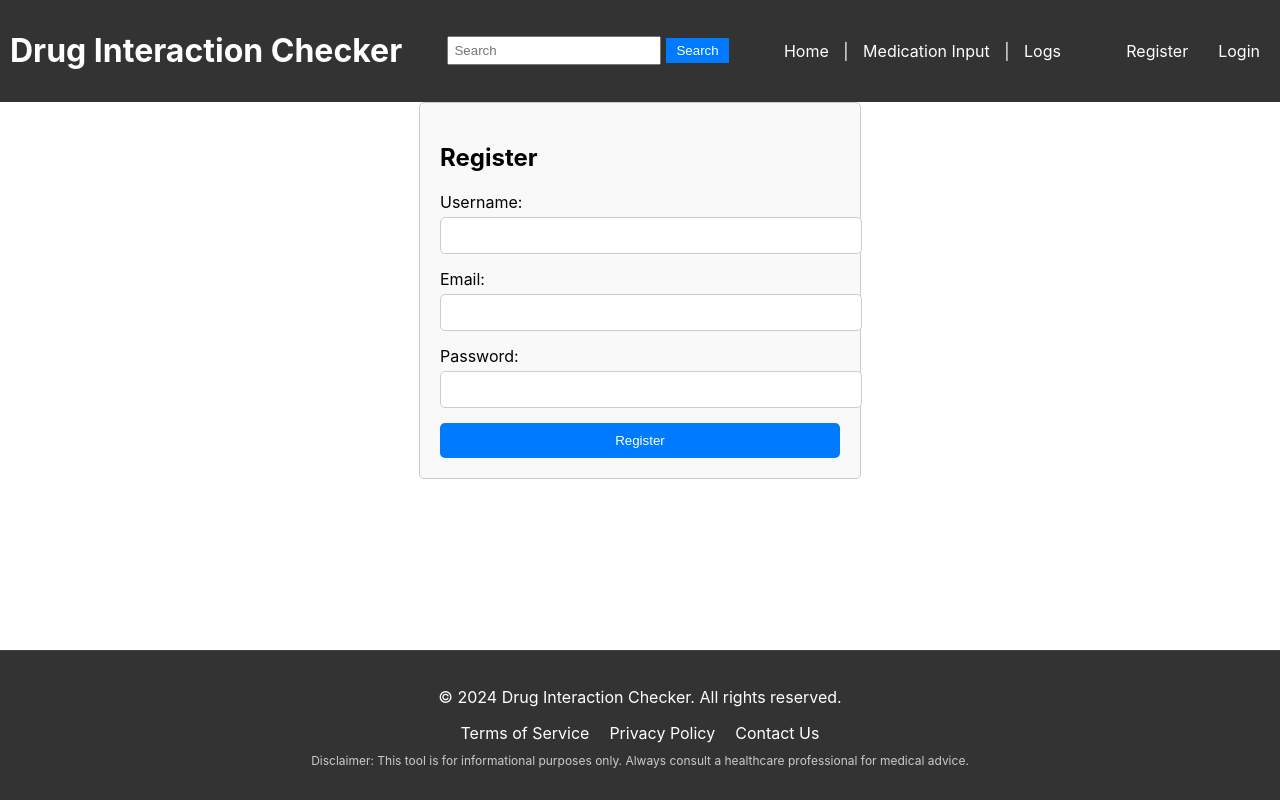
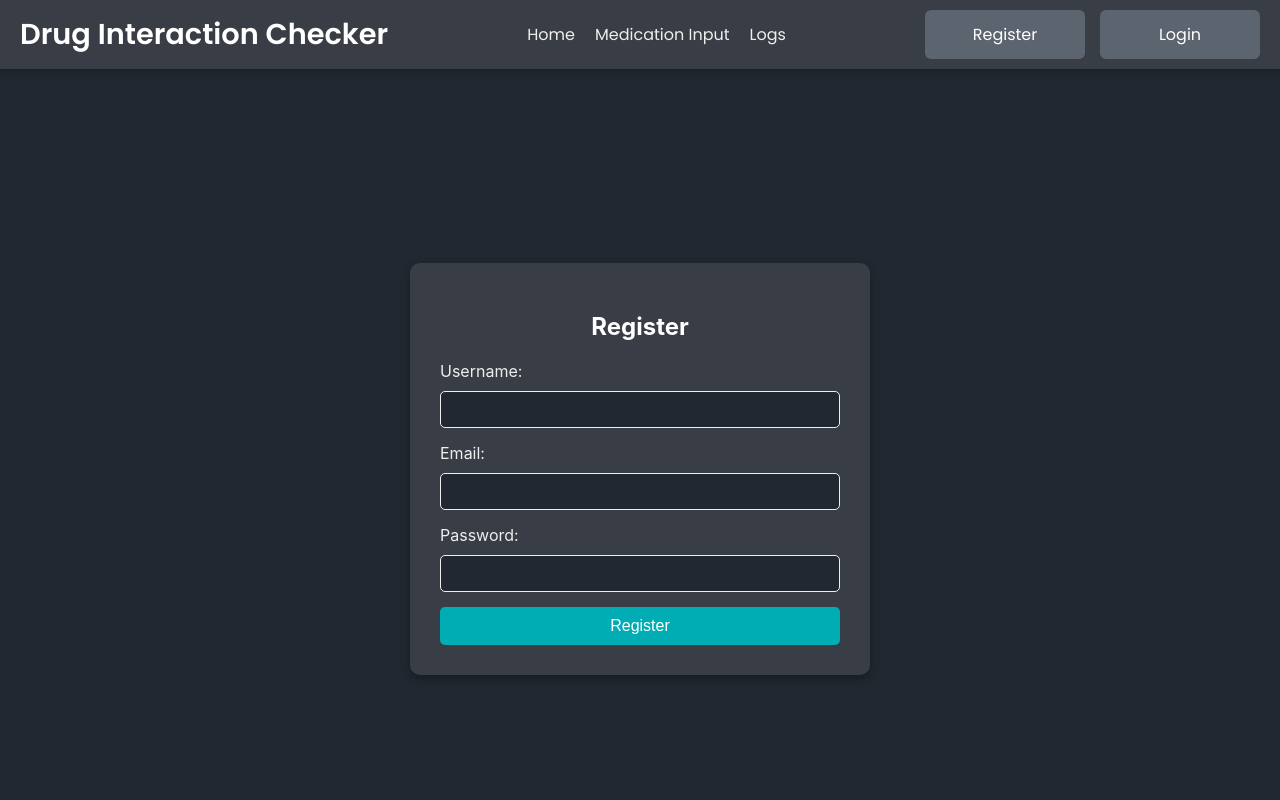
Before and after one commit to hend-isleem/drug_overdose, a React (Create React App) app in the folder frontend/: page /register in a window 1280 px wide. Shown: the top 800 px of the page. Built offline with nearby package versions, Linux system fonts and the light colour scheme.

Commit message:
make the logs , cha nges in styles

```diff
--- a/frontend/src/components/Footer.js
+++ b/frontend/src/components/Footer.js
@@ -25,12 +25,13 @@ const Footer = () => {
 
 // Basic styling for the footer
 const footerStyle = {
-  backgroundColor: "#333",
-  color: "#fff",
+  backgroundColor: "#393e46", // Matches the form container's color
+  color: "#eeeeee", // Light gray for text
   padding: "20px",
   textAlign: "center",
-  borderTop: "1px solid #444",
-  marginTop: "auto", // This will push the footer to the bottom when needed
+  borderTop: "1px solid #4a515d", // Subtle border to separate footer
+  marginTop: "auto",
+  fontFamily: "'Poppins', sans-serif", // Matching the header font
 };
 
 const footerLinksStyle = {
@@ -38,15 +39,16 @@ const footerLinksStyle = {
 };
 
 const linkStyle = {
-  color: "#fff",
+  color: "#00adb5", // Accent color for links
   textDecoration: "none",
   margin: "0 10px",
+  transition: "color 0.3s ease", // Smooth hover effect
 };
 
 const disclaimerStyle = {
   fontSize: "12px",
   marginTop: "10px",
-  color: "#ccc",
+  color: "#b0b0b0", // Slightly lighter gray for the disclaimer text
 };
 
 export default Footer;
--- a/frontend/src/components/Header.js
+++ b/frontend/src/components/Header.js
@@ -1,47 +1,27 @@
-import React, { useState } from "react";
+import React from "react";
 
 const Header = () => {
-  const [searchQuery, setSearchQuery] = useState("");
-
-  const handleSearch = (e) => {
-    e.preventDefault();
-    console.log(`Searching for: ${searchQuery}`);
-  };
-
   return (
     <header style={headerStyle}>
-      <h1>Drug Interaction Checker</h1>
-      <form onSubmit={handleSearch} style={searchFormStyle}>
-        <input
-          type="text"
-          placeholder="Search"
-          value={searchQuery}
-          onChange={(e) => setSearchQuery(e.target.value)}
-          style={searchInputStyle}
-        />
-        <button type="submit" style={searchButtonStyle}>
-          Search
-        </button>
-      </form>
-      <nav>
+      <div style={logoStyle}>
+        <h1 style={titleStyle}>Drug Interaction Checker</h1>
+      </div>
+      <nav style={navStyle}>
         <a href="/" style={linkStyle}>
           Home
-        </a>{" "}
-        |{" "}
+        </a>
         <a href="/input-medication" style={linkStyle}>
           Medication Input
-        </a>{" "}
-        |{" "}
+        </a>
         <a href="/logs" style={linkStyle}>
           Logs
         </a>
       </nav>
       <div style={authButtonsStyle}>
-        <a href="/register" style={linkStyle}>
+        <a href="/register" style={buttonStyle}>
           Register
         </a>
-
-        <a href="/login" style={linkStyle}>
+        <a href="/login" style={buttonStyle}>
           Login
         </a>
       </div>
@@ -50,52 +30,61 @@ const Header = () => {
 };
 
 const headerStyle = {
-  backgroundColor: "#333",
-  color: "#fff",
-  padding: "10px",
-  textAlign: "center",
+  backgroundColor: "#393e46", // Same as the footer's background color
+  color: "#eeeeee", // Light gray text color matching the footer
+  padding: "10px 20px",
   display: "flex",
   justifyContent: "space-between",
   alignItems: "center",
+  boxShadow: "0 4px 8px rgba(0, 0, 0, 0.2)",
+  fontFamily: "'Poppins', sans-serif",
+};
+
+const logoStyle = {
+  display: "flex",
+  alignItems: "center",
+};
+
+const titleStyle = {
+  fontSize: "1.8rem",
+  margin: "0",
+  fontWeight: "bold",
+  color: "#ffffff",
+};
+
+const navStyle = {
+  display: "flex",
+  gap: "20px",
 };
 
 const linkStyle = {
-  color: "#fff",
+  color: "#eeeeee",
   textDecoration: "none",
-  margin: "0 10px",
-};
-
-const searchFormStyle = {
-  display: "flex",
-  justifyContent: "center",
-  alignItems: "center",
-};
-
-const searchInputStyle = {
-  padding: "5px",
-  width: "200px",
-  marginRight: "5px",
-};
-
-const searchButtonStyle = {
-  padding: "5px 10px",
-  backgroundColor: "#007BFF",
-  color: "#fff",
-  border: "none",
-  cursor: "pointer",
+  fontSize: "1rem",
+  transition: "color 0.3s ease",
 };
 
 const authButtonsStyle = {
   display: "flex",
-  gap: "10px",
+  gap: "15px",
 };
 
 const buttonStyle = {
-  backgroundColor: "#007bff",
-  color: "#fff",
+  backgroundColor: "#5c646f",
+  color: "#ffffff",
   border: "none",
-  padding: "5px 10px",
+  padding: "10px 20px",
+  borderRadius: "6px",
+  fontSize: "1rem",
   cursor: "pointer",
+  textDecoration: "none",
+  textAlign: "center",
+  transition: "background-color 0.3s ease, transform 0.2s ease",
+  width: "120px",
+  height: "29px",
+  display: "inline-flex",
+  alignItems: "center",
+  justifyContent: "center",
 };
 
 export default Header;
--- a/frontend/src/components/Home.js
+++ b/frontend/src/components/Home.js
@@ -1,12 +1,11 @@
-import React, { useEffect, useState } from 'react';
-import { Link } from 'react-router-dom';
+import React, { useEffect, useState } from "react";
+import { Link } from "react-router-dom";
 
 const Home = () => {
   const [isLoggedIn, setIsLoggedIn] = useState(false);
 
   useEffect(() => {
-    // Check if user data exists in localStorage (indicating they're logged in)
-    const user = localStorage.getItem('user');
+    const user = localStorage.getItem("user");
     if (user) {
       setIsLoggedIn(true);
     } else {
@@ -15,7 +14,7 @@ useEffect(() => {
   }, []);
 
   return (
-    <div style={homeContainerStyle}>
+    <div style={pageStyle}>
       <div style={contentContainerStyle}>
         <h1 style={headingStyle}>Welcome to the Drug Interaction Checker ✨</h1>
         <p style={subHeadingStyle}>
@@ -27,81 +26,98 @@ useEffect(() => {
           </Link>
         ) : (
           <div>
-                    <h1 style={subHeadingStyle}>Please log in to access the Drug Interaction Checker</h1>
-                    <Link to="/register" style={authButtonStyle}>Register</Link>
-                    <Link to="/login" style={authButtonStyle}>Login</Link>
+            <h2 style={promptStyle}>
+              Please log in to access the Drug Interaction Checker
+            </h2>
+            <div style={authButtonsContainerStyle}>
+              <Link to="/register" style={authButtonStyle}>
+                Register
+              </Link>
+              <Link to="/login" style={authButtonStyle}>
+                Login
+              </Link>
+            </div>
           </div>
         )}
       </div>
-
     </div>
   );
 };
 
-
-const homeContainerStyle = {
-  display: 'flex',
-  justifyContent: 'center',
-  alignItems: 'center',
-  padding: '2%',
-  backgroundColor: 'white',
+const pageStyle = {
+  backgroundColor: "#222831",
+  minHeight: "100vh",
+  display: "flex",
+  justifyContent: "center",
+  alignItems: "center",
+  fontFamily: "'Poppins', sans-serif",
+  margin: 0,
 };
 
 const contentContainerStyle = {
-  textAlign: 'center',
-  color: '#333',
-  padding: '20px',
-  backgroundColor: 'white',
-  borderRadius: '10px',
-  boxShadow: '0 4px 10px rgba(0, 0, 0, 0.1)',
-  width: '80%',
-  maxWidth: '600px',
+  textAlign: "center",
+  color: "#eeeeee",
+  padding: "30px",
+  backgroundColor: "#393e46",
+  borderRadius: "10px",
+  boxShadow: "0 4px 10px rgba(0, 0, 0, 0.3)",
+  width: "400px",
+  maxWidth: "400px",
 };
 
 const headingStyle = {
-  fontSize: '2.25rem',
-  fontWeight: 'bold',
-  marginBottom: '15px',
-  fontFamily: 'Arial, sans-serif',
+  fontSize: "1.8rem",
+  fontWeight: "bold",
+  marginBottom: "15px",
 };
 
 const subHeadingStyle = {
-  fontSize: '1rem',
-  marginBottom: '30px',
-  fontFamily: 'Arial, sans-serif',
-  color: '#555',
+  fontSize: "1rem",
+  marginBottom: "20px",
+  color: "#cccccc",
+};
+
+const promptStyle = {
+  fontSize: "1rem",
+  marginBottom: "20px",
+  color: "#eeeeee",
 };
 
 const buttonStyle = {
-  display: 'inline-block',
-  padding: '15px 30px',
-  backgroundColor: 'rgb(0, 123, 255)',
-  color: 'white',
-  fontSize: '1.1rem',
-  fontWeight: 'bold',
-  textDecoration: 'none',
-  borderRadius: '8px',
-  boxShadow: '0px 4px 6px rgba(0, 0, 0, 0.1)',
-  transition: 'background-color 0.3s ease, transform 0.3s ease',
-  marginTop: '20px',
+  display: "inline-block",
+  padding: "10px 20px",
+  backgroundColor: "#00adb5",
+  color: "#ffffff",
+  fontSize: "1rem",
+  fontWeight: "bold",
+  textDecoration: "none",
+  borderRadius: "5px",
+  boxShadow: "0px 4px 6px rgba(0, 0, 0, 0.1)",
+  transition: "background-color 0.3s ease, transform 0.3s ease",
+  marginTop: "20px",
+  cursor: "pointer",
+  width: "150px",
+  textAlign: "center",
+};
+
+const authButtonsContainerStyle = {
+  display: "flex",
+  justifyContent: "center",
+  gap: "10px",
 };
 
 const authButtonStyle = {
-    display: 'inline-block',
-    padding: '10px 15px',
-    maxWidth: '8%',
-    backgroundColor: 'rgb(0, 123, 255)',
-    color: 'white',
-    fontSize: '1.1rem',
-    fontWeight: 'bold',
-    textDecoration: 'none',
-    borderRadius: '8px',
-    boxShadow: '0px 4px 6px rgba(0, 0, 0, 0.1)',
-    transition: 'background-color 0.3s ease, transform 0.3s ease',
-    marginTop: '20px',
-    margin: '10px',
-    textAlign: 'center',
-    minWidth: 'fit-content'
+  padding: "10px 20px",
+  backgroundColor: "#5c646f",
+  color: "#ffffff",
+  fontSize: "1rem",
+  fontWeight: "bold",
+  textDecoration: "none",
+  borderRadius: "5px",
+  boxShadow: "0px 4px 6px rgba(0, 0, 0, 0.1)",
+  transition: "background-color 0.3s ease, transform 0.3s ease",
+  cursor: "pointer",
+  width: "150px",
+  textAlign: "center",
 };
-
 export default Home;
--- a/frontend/src/components/Login.js
+++ b/frontend/src/components/Login.js
@@ -1,7 +1,6 @@
 import React, { useState } from "react";
 import axios from "axios";
 import { useNavigate } from "react-router-dom";
-
 
 const LoginForm = () => {
   const [email, setEmail] = useState("");
@@ -10,7 +9,6 @@ const LoginForm = () => {
   const [showSuccessPopup, setShowSuccessPopup] = useState(false);
   const navigate = useNavigate();
 
-
   const handleLogin = async (e) => {
     e.preventDefault();
     setError("");
@@ -18,12 +16,15 @@ const LoginForm = () => {
 
     try {
       const response = await axios.post("http://localhost:3001/v1/auth/login", {
-        "email": email,
-        "password": password
+        email: email,
+        password: password,
       });
 
       if (response.data.tokens && response.data.tokens.access.token) {
-        localStorage.setItem("user", JSON.stringify({ email, token: response.data.tokens.access.token}));
+        localStorage.setItem(
+          "user",
+          JSON.stringify({ email, token: response.data.tokens.access.token })
+        );
         setShowSuccessPopup(true);
         setTimeout(() => {
           setShowSuccessPopup(false);
@@ -39,11 +40,14 @@ const LoginForm = () => {
   };
 
   return (
+    <div style={pageContainerStyle}>
       <div style={formContainerStyle}>
-      <h2>Login</h2>
+        <h2 style={formTitleStyle}>Login</h2>
         <form onSubmit={handleLogin} style={formStyle}>
           <div style={inputGroupStyle}>
-          <label htmlFor="email">Email:</label>
+            <label htmlFor="email" style={labelStyle}>
+              Email:
+            </label>
             <input
               type="text"
               id="email"
@@ -54,7 +58,9 @@ const LoginForm = () => {
             />
           </div>
           <div style={inputGroupStyle}>
-          <label htmlFor="password">Password:</label>
+            <label htmlFor="password" style={labelStyle}>
+              Password:
+            </label>
             <input
               type="password"
               id="password"
@@ -68,7 +74,7 @@ const LoginForm = () => {
             Login
           </button>
         </form>
-      {error && <p style={{ color: "red" }}>{error}</p>}
+        {error && <p style={errorStyle}>{error}</p>}
 
         {showSuccessPopup && (
           <div style={popupContainerStyle}>
@@ -79,43 +85,84 @@ const LoginForm = () => {
           </div>
         )}
       </div>
+    </div>
   );
+};
+
+// Styles
+
+const pageContainerStyle = {
+  display: "flex",
+  justifyContent: "center",
+  alignItems: "center",
+  minHeight: "100vh",
+  backgroundColor: "#222831;",
 };
 
 const formContainerStyle = {
   width: "100%",
   maxWidth: "400px",
-  margin: "0 auto",
-  padding: "20px",
-  border: "1px solid #ccc",
-  borderRadius: "5px",
-  backgroundColor: "#f9f9f9",
+  padding: "30px",
+  backgroundColor: "#393e46",
+  borderRadius: "10px",
+  color: "#eeeeee",
+  boxShadow: "0 4px 10px rgba(0, 0, 0, 0.3)",
+  display: "flex",
+  flexDirection: "column",
+  alignItems: "center",
+};
+
+const formTitleStyle = {
+  textAlign: "center",
+  marginBottom: "20px",
+  fontSize: "1.5rem",
+  color: "#ffffff",
 };
 
 const formStyle = {
   display: "flex",
   flexDirection: "column",
+  width: "100%",
 };
 
 const inputGroupStyle = {
   marginBottom: "15px",
+  width: "100%",
+};
+
+const labelStyle = {
+  marginBottom: "5px",
+  display: "block",
+  fontSize: "1rem",
+  color: "#eeeeee",
 };
 
 const inputStyle = {
   width: "100%",
   padding: "10px",
-  border: "1px solid #ccc",
+  border: "1px solid #eeeeee",
   borderRadius: "5px",
-  marginTop: "5px",
+  backgroundColor: "#222831",
+  color: "#ffffff",
+  boxSizing: "border-box",
 };
 
 const submitButtonStyle = {
+  width: "100%",
   padding: "10px",
-  backgroundColor: "#007BFF",
-  color: "#fff",
+  backgroundColor: "#00adb5",
+  color: "#ffffff",
   border: "none",
   borderRadius: "5px",
   cursor: "pointer",
+  fontSize: "1rem",
+  transition: "background-color 0.3s ease",
+};
+
+const errorStyle = {
+  color: "red",
+  marginTop: "10px",
+  textAlign: "center",
 };
 
 const popupContainerStyle = {
@@ -132,7 +179,7 @@ const popupContainerStyle = {
 };
 
 const popupStyle = {
-  backgroundColor: "white",
+  backgroundColor: "#ffffff",
   padding: "20px",
   borderRadius: "8px",
   textAlign: "center",
--- a/frontend/src/components/MedicationInputForm.js
+++ b/frontend/src/components/MedicationInputForm.js
@@ -1,10 +1,10 @@
 import React, { useState } from "react";
-import { useNavigate } from "react-router-dom"; // Import useNavigate
+import { useNavigate } from "react-router-dom";
 
 const MedicationInputForm = () => {
   const [drugList, setDrugList] = useState([]);
   const [currentDrug, setCurrentDrug] = useState("");
-  const navigate = useNavigate(); // Initialize navigate function
+  const navigate = useNavigate();
 
   const handleChange = (e) => {
     setCurrentDrug(e.target.value);
@@ -22,8 +22,16 @@ const MedicationInputForm = () => {
   };
 
   const handleCheckInteractions = () => {
-    console.log("Checking interactions for:", drugList);
-    navigate("/interaction-results"); // Navigate to the results page
+    const existingLogs = JSON.parse(localStorage.getItem("logs")) || [];
+    const newLog = {
+      id: Date.now(),
+      medications: drugList,
+      date: new Date().toLocaleString(),
+    };
+    existingLogs.push(newLog);
+    localStorage.setItem("logs", JSON.stringify(existingLogs));
+
+    navigate("/interaction-results");
   };
 
   const handleReset = () => {
@@ -71,9 +79,9 @@ const MedicationInputForm = () => {
         <button
           onClick={handleCheckInteractions}
           style={
-            drugList.length === 0 ? disabledCheckButtonStyle : checkButtonStyle
+            drugList.length < 2 ? disabledCheckButtonStyle : checkButtonStyle
           }
-          disabled={drugList.length === 0}
+          disabled={drugList.length < 2}
         >
           Check Interactions
         </button>
@@ -85,27 +93,32 @@ const MedicationInputForm = () => {
     </div>
   );
 };
+
 // Styling
 const containerStyle = {
-  width: "500px",
-  margin: "0 auto",
-  padding: "20px",
-  backgroundColor: "#f9f9f9",
-  borderRadius: "8px",
-  boxShadow: "0 0 10px rgba(0, 0, 0, 0.1)",
-  textAlign: "center",
+  width: "100%",
+  maxWidth: "400px", // Matches signup form
+  margin: "50px auto", // Centers like the signup form
+  padding: "30px",
+  backgroundColor: "#393e46", // Matches signup form background
+  borderRadius: "10px",
+  color: "#eeeeee", // Light text for readability
+  boxShadow: "0 4px 10px rgba(0, 0, 0, 0.3)", // Similar shadow effect
+  display: "flex",
+  flexDirection: "column",
+  alignItems: "center",
 };
 
 const headingStyle = {
   fontSize: "24px",
   marginBottom: "10px",
-  color: "#333",
+  color: "#eeeeee", // Matches text color with other forms
 };
 
 const descriptionStyle = {
   fontSize: "16px",
   marginBottom: "20px",
-  color: "#555",
+  color: "#cccccc", // Slightly lighter text for description
 };
 
 const inputContainerStyle = {
@@ -113,29 +126,33 @@ const inputContainerStyle = {
   justifyContent: "center",
   alignItems: "center",
   marginBottom: "20px",
+  width: "100%",
 };
 
 const inputStyle = {
+  width: "100%",
   padding: "10px",
-  fontSize: "16px",
-  borderRadius: "4px",
-  border: "1px solid #ccc",
-  width: "70%",
+  border: "1px solid #eeeeee", // Matches input borders to the form's aesthetic
+  borderRadius: "5px",
+  backgroundColor: "#222831", // Dark background for inputs
+  color: "#ffffff", // Light text for readability
+  boxSizing: "border-box", // Ensures consistent alignment
 };
 
 const addButtonStyle = {
   padding: "10px 15px",
   marginLeft: "10px",
-  backgroundColor: "#4CAF50",
-  color: "#fff",
+  backgroundColor: "#00adb5", // Accent color matching other forms
+  color: "#ffffff",
   border: "none",
-  borderRadius: "4px",
+  borderRadius: "5px",
   cursor: "pointer",
   fontSize: "16px",
 };
 
 const listContainerStyle = {
   marginBottom: "20px",
+  width: "100%", // Ensures consistent width alignment
 };
 
 const ulStyle = {
@@ -148,7 +165,7 @@ const liStyle = {
   justifyContent: "space-between",
   alignItems: "center",
   padding: "10px 0",
-  borderBottom: "1px solid #ccc",
+  borderBottom: "1px solid #444", // Darker border for consistency
 };
 
 const removeButtonStyle = {
@@ -162,33 +179,32 @@ const removeButtonStyle = {
 
 const buttonContainerStyle = {
   display: "flex",
-  justifyContent: "center",
+  justifyContent: "space-between",
+  width: "100%", // Matches width with container
   gap: "10px",
 };
 
 const checkButtonStyle = {
   padding: "10px 20px",
-  backgroundColor: "#007BFF",
-  color: "#fff",
+  backgroundColor: "#00adb5", // Accent color
+  color: "#ffffff",
   border: "none",
-  borderRadius: "4px",
+  borderRadius: "5px",
   cursor: "pointer",
 };
 
 const resetButtonStyle = {
   padding: "10px 20px",
-  backgroundColor: "#888",
-  color: "#fff",
+  backgroundColor: "#5c646f", // Neutral button color
+  color: "#ffffff",
   border: "none",
-  borderRadius: "4px",
+  borderRadius: "5px",
   cursor: "pointer",
 };
+
 const disabledCheckButtonStyle = {
-  padding: "10px 20px",
-  backgroundColor: "#cccccc",
-  color: "#fff",
-  border: "none",
-  borderRadius: "4px",
+  ...checkButtonStyle,
+  backgroundColor: "#cccccc", // Disabled background color
   cursor: "not-allowed",
 };
 
--- a/frontend/src/components/Register.js
+++ b/frontend/src/components/Register.js
@@ -1,79 +1,37 @@
 import React, { useState } from "react";
-import axios from "axios";
-import { useNavigate } from "react-router-dom";
 
 const RegisterForm = () => {
   const [username, setUsername] = useState("");
+  const [email, setEmail] = useState("");
   const [password, setPassword] = useState("");
-  const [email, setEmail] = useState("");
-  const [loading, setLoading] = useState(false);
-  const [error, setError] = useState(null);
-  const [success, setSuccess] = useState(null);
-  const navigate = useNavigate();
+  const [error, setError] = useState("");
+  const [showSuccessPopup, setShowSuccessPopup] = useState(false);
 
-  const handleSubmit = async (e) => {
+  const handleRegister = (e) => {
     e.preventDefault();
+    setError("");
+    setShowSuccessPopup(false);
 
-    // Basic validation
-    if (!username || !email || !password) {
-      alert("Please enter all required fields.");
-      return;
-    }
-
-    // Simple email format validation
-    const emailRegex = /^[^\s@]+@[^\s@]+\.[^\s@]+$/;
-    if (!emailRegex.test(email)) {
-      alert("Please enter a valid email address.");
-      return;
-    }
-
-    try {
-      setLoading(true);
-      setError(null);
-      setSuccess(null);
-
-      const response = await axios.post("http://localhost:3001/v1/auth/register", {
-        "name": username,
-        "email": email,
-        "password": password
-      });
-      if (response.status === 201) {
-        setSuccess("User registered successfully!");
+    // Example functionality for registration
+    if (username && email && password) {
+      setShowSuccessPopup(true);
       setTimeout(() => {
-          setSuccess(false);
-          navigate("/login");
+        setShowSuccessPopup(false);
       }, 2000);
     } else {
-        setError(response.message || "An error occurred. Please try again.");
-      }
-    } catch (err) {
-      if (err.response.data.message){
-        setError(err.response.data.message)
-      } else setError("Network error. Please try again later.");
-    } finally {
-      setLoading(false);
+      setError("Please fill in all fields.");
     }
   };
 
   return (
+    <div style={pageStyle}>
       <div style={formContainerStyle}>
-      <h2>Register</h2>
-      {error && <div style={errorStyle}>{error}</div>}
-      {success && (
-        <div style={popupContainerStyle}>
-          <div style={popupStyle}>
-            <div style={popupIconStyle}>✅</div>
-            <p style={popupMessageStyle}>
-              Registeration Successful!
-              <br></br>
-              Redirecting to Login..
-            </p>
-          </div>
-        </div>
-      )}
-      <form onSubmit={handleSubmit} style={formStyle}>
+        <h2 style={formTitleStyle}>Register</h2>
+        <form onSubmit={handleRegister} style={formStyle}>
           <div style={inputGroupStyle}>
-          <label htmlFor="username">Username:</label>
+            <label htmlFor="username" style={labelStyle}>
+              Username:
+            </label>
             <input
               type="text"
               id="username"
@@ -84,7 +42,9 @@ const RegisterForm = () => {
             />
           </div>
           <div style={inputGroupStyle}>
-          <label htmlFor="email">Email:</label>
+            <label htmlFor="email" style={labelStyle}>
+              Email:
+            </label>
             <input
               type="email"
               id="email"
@@ -95,7 +55,9 @@ const RegisterForm = () => {
             />
           </div>
           <div style={inputGroupStyle}>
-          <label htmlFor="password">Password:</label>
+            <label htmlFor="password" style={labelStyle}>
+              Password:
+            </label>
             <input
               type="password"
               id="password"
@@ -105,48 +67,95 @@ const RegisterForm = () => {
               required
             />
           </div>
-        <button type="submit" style={submitButtonStyle} disabled={loading}>
-          {loading ? "Registering..." : "Register"}
+          <button type="submit" style={submitButtonStyle}>
+            Register
           </button>
         </form>
+        {error && <p style={errorStyle}>{error}</p>}
+        {showSuccessPopup && (
+          <div style={popupContainerStyle}>
+            <div style={popupStyle}>
+              <div style={popupIconStyle}>✅</div>
+              <p style={popupMessageStyle}>Registration Successful!</p>
+            </div>
+          </div>
+        )}
+      </div>
     </div>
   );
+};
+
+// Styles
+const pageStyle = {
+  minHeight: "100vh", // Ensures full-page height
+  display: "flex",
+  flexDirection: "column",
+  justifyContent: "center",
+  alignItems: "center",
+  backgroundColor: "#222831;", // Matches login page background
+  margin: 0,
 };
 
 const formContainerStyle = {
   width: "100%",
   maxWidth: "400px",
-  margin: "0 auto",
-  padding: "20px",
-  border: "1px solid #ccc",
-  borderRadius: "5px",
-  backgroundColor: "#f9f9f9",
+  margin: "50px auto",
+  padding: "30px",
+  backgroundColor: "#393e46",
+  borderRadius: "10px",
+  color: "#eeeeee",
+  boxShadow: "0 4px 10px rgba(0, 0, 0, 0.3)",
+  display: "flex",
+  flexDirection: "column",
+  alignItems: "center",
+};
+
+const formTitleStyle = {
+  textAlign: "center",
+  marginBottom: "20px",
+  fontSize: "1.5rem",
+  color: "#ffffff",
 };
 
 const formStyle = {
   display: "flex",
   flexDirection: "column",
+  width: "100%",
 };
 
 const inputGroupStyle = {
   marginBottom: "15px",
+  width: "100%",
+};
+
+const labelStyle = {
+  marginBottom: "5px",
+  display: "block",
+  fontSize: "1rem",
+  color: "#eeeeee",
 };
 
 const inputStyle = {
   width: "100%",
   padding: "10px",
-  border: "1px solid #ccc",
+  border: "1px solid #eeeeee",
   borderRadius: "5px",
+  backgroundColor: "#222831",
+  color: "#ffffff",
+  boxSizing: "border-box",
   marginTop: "5px",
 };
 
 const submitButtonStyle = {
+  width: "100%",
   padding: "10px",
-  backgroundColor: "#007BFF",
-  color: "#fff",
+  backgroundColor: "#00adb5",
+  color: "#ffffff",
   border: "none",
   borderRadius: "5px",
   cursor: "pointer",
+  fontSize: "1rem",
+  transition: "background-color 0.3s ease",
 };
 
 const errorStyle = {
@@ -169,7 +178,7 @@ const popupContainerStyle = {
 };
 
 const popupStyle = {
-  backgroundColor: "white",
+  backgroundColor: "#ffffff",
   padding: "20px",
   borderRadius: "8px",
   textAlign: "center",
--- a/frontend/src/index.css
+++ b/frontend/src/index.css
@@ -1,13 +1,16 @@
+@import url("https://fonts.googleapis.com/css2?family=Poppins:wght@400;600&display=swap");
+
 body {
   margin: 0;
-  font-family: -apple-system, BlinkMacSystemFont, 'Segoe UI', 'Roboto', 'Oxygen',
-    'Ubuntu', 'Cantarell', 'Fira Sans', 'Droid Sans', 'Helvetica Neue',
+  font-family: -apple-system, BlinkMacSystemFont, "Segoe UI", "Roboto", "Oxygen",
+    "Ubuntu", "Cantarell", "Fira Sans", "Droid Sans", "Helvetica Neue",
     sans-serif;
   -webkit-font-smoothing: antialiased;
   -moz-osx-font-smoothing: grayscale;
+  background-color: #222831;
 }
 
 code {
-  font-family: source-code-pro, Menlo, Monaco, Consolas, 'Courier New',
+  font-family: source-code-pro, Menlo, Monaco, Consolas, "Courier New",
     monospace;
 }
```
Also changed, not shown: frontend/src/App.js (+3 -4 lines), frontend/src/components/InteractionResults.js (+17 -2 lines), frontend/src/components/Logs.js (added, +107 -0 lines), 1 other file (tests, documents, lock files or other folders). Lines whose indentation alone changed are shown as unchanged.
